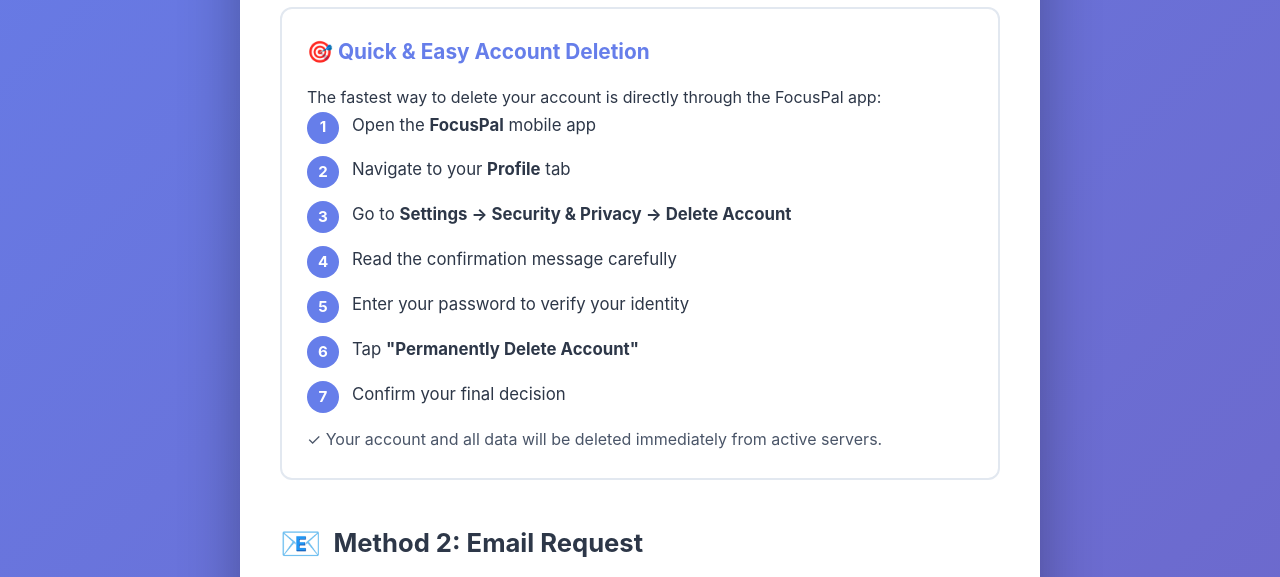
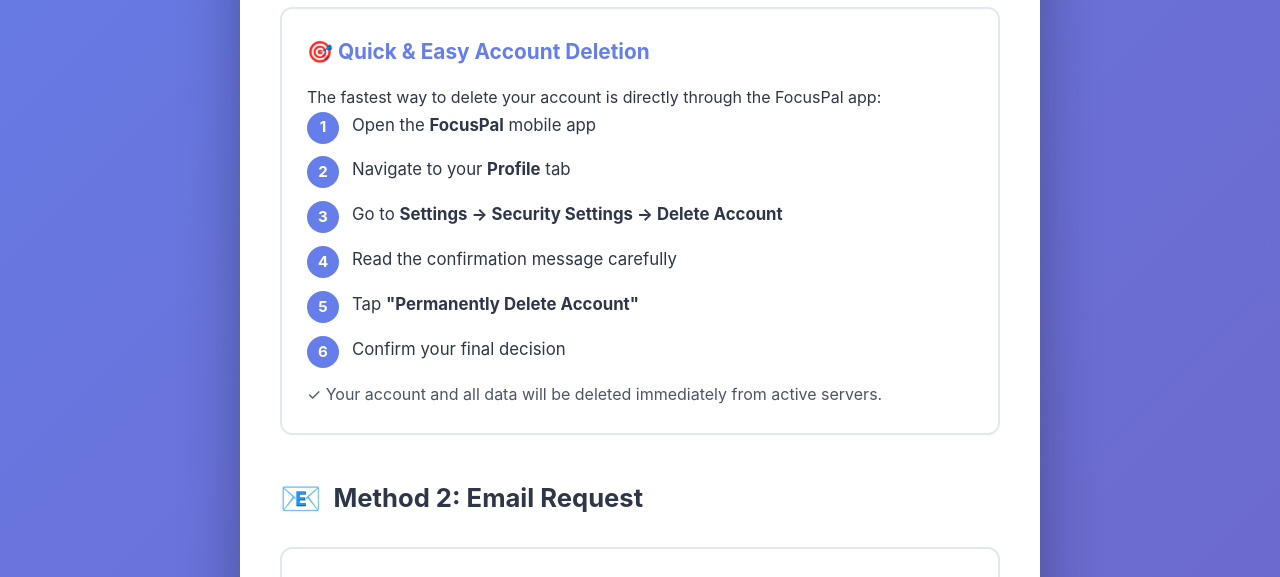
Before and after one commit to Quirkydude/focuspal-privacy-policy, a plain HTML site: page delete-account.html in a window 1280 px wide. Shown: the part 520-1097 px from the top of the page. Drawn offline with Linux system fonts and the light colour scheme.

Commit message:
Update delete-account.html

```diff
--- a/delete-account.html
+++ b/delete-account.html
@@ -331,9 +331,8 @@
         <ol class="steps">
           <li>Open the <strong>FocusPal</strong> mobile app</li>
           <li>Navigate to your <strong>Profile</strong> tab</li>
-          <li>Go to <strong>Settings → Security & Privacy → Delete Account</strong></li>
+          <li>Go to <strong>Settings → Security Settings → Delete Account</strong></li>
           <li>Read the confirmation message carefully</li>
-          <li>Enter your password to verify your identity</li>
           <li>Tap <strong>"Permanently Delete Account"</strong></li>
           <li>Confirm your final decision</li>
         </ol>
```
